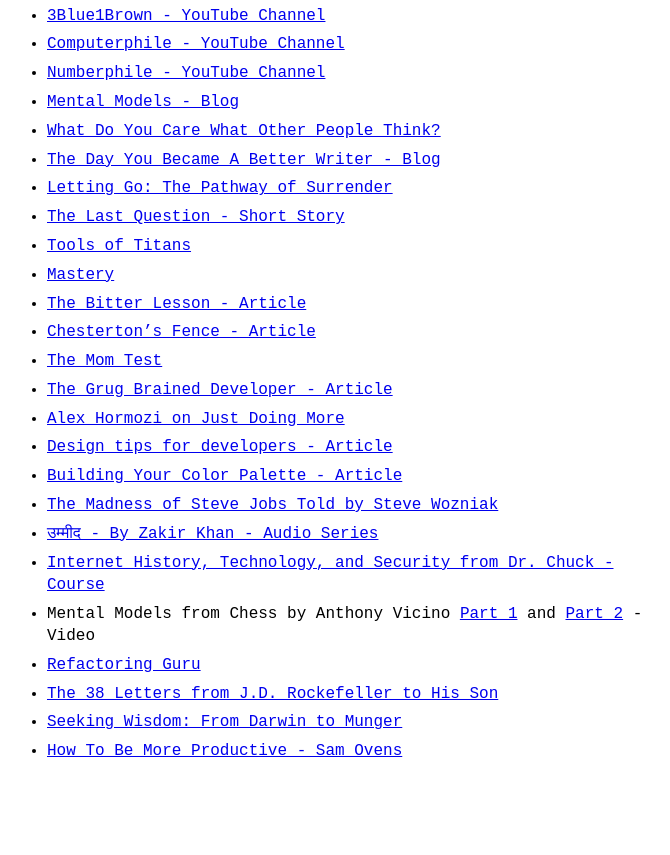
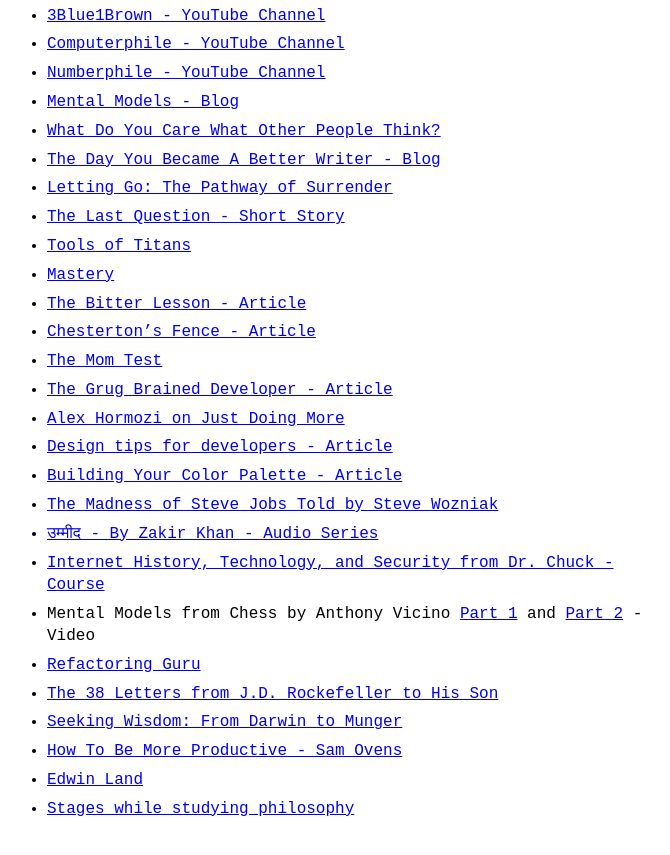
Before and after one commit to vishalvibes/vishalvibes.github.io, a Jekyll site: the page built from bookshelf.md, in a window 1280 px wide and 900 px high, scrolled down 1666 px. Shown: the top 855 px of the window, without its empty margins (313-983 px from the left). Built offline with Jekyll 4.4.1, drawn with Linux system fonts in a browser that asks for light colours.

Commit message:
Add new resources to bookshelf.md

```diff
--- a/bookshelf.md
+++ b/bookshelf.md
@@ -84,3 +84,5 @@ permalink: /bookshelf
 - [The 38 Letters from J.D. Rockefeller to His Son](https://www.goodreads.com/book/show/55286154-the-38-letters-from-j-d-rockefeller-to-his-son)
 - [Seeking Wisdom: From Darwin to Munger](https://www.goodreads.com/book/show/1995421.Seeking_Wisdom)
 - [How To Be More Productive - Sam Ovens](https://www.youtube.com/watch?v=hSbHTT7UKvA)
+- [Edwin Land](https://www.youtube.com/watch?v=NwH9RmUSmQE)
+- [Stages while studying philosophy](https://www.youtube.com/watch?v=7ghJylYsqGI)
```
